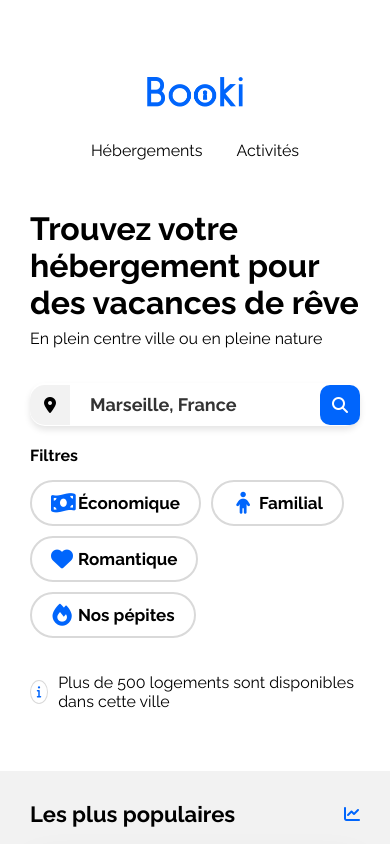
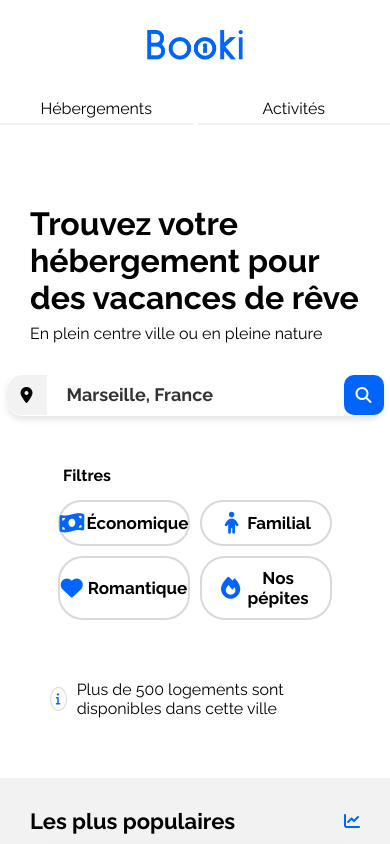
Before and after one commit to MehdiUI/booki-starter-code-master, a plain HTML site: page index.html in a window 390 px wide. Shown: the top 844 px of the page. Drawn offline with Linux system fonts and the light colour scheme.

Commit message:
finition v2

```diff
--- a/css/style.css
+++ b/css/style.css
@@ -271,6 +271,7 @@ a {
     border-radius: 20px;
     padding: 30px;
     box-sizing: border-box;
+    padding-bottom: 20PX;
 }
 
 /****** Hebergements ***********/
@@ -279,6 +280,7 @@ a {
   display: flex;
   flex-wrap: wrap  ;
   margin-right: 30px;
+
 
 }
 
@@ -310,7 +312,7 @@ a {
 }
 
 .herbergements-card .card-content {
-  padding: 15px;
+  padding: 5px;
   display: flex;
   flex-direction: column;
   justify-content: space-between;
@@ -319,7 +321,7 @@ a {
 
 
 .card-title {
-  margin-top: 10px;
+
   margin-bottom: 4px;
 }
 
@@ -329,7 +331,7 @@ a {
 }
 
 .card-rating {
-  margin-top: 10px;
+
   font-size: 16px;
 }
 
@@ -340,7 +342,7 @@ a {
 
 .herbergements-card2 {
   width:100%; /* Chaque carte occupe 32% de la largeur du parent */
-  margin-bottom: 20px; /* Espacement en bas pour éviter le chevauchement vertical */
+  /* Espacement en bas pour éviter le chevauchement vertical */
   box-sizing: border-box; /* S'assure que le padding et les bordures sont inclus dans la largeur */
   display: flex;
         flex-direction: row;
@@ -354,6 +356,7 @@ a {
   margin-top: 30px;
   border: 1px solid #ddd; /* Optionnel : pour ajouter une bordure */
   border-radius: 20px; /* Pour rendre les bords arrondis */
+  margin-bottom: 20px ;
 
 }
 
@@ -366,7 +369,7 @@ a {
 }
 
 .herbergements-card2 .card-content {
-  padding: 15px;
+  padding: 5px;
   display: flex;
   flex-direction: column;
   justify-content: space-between;
@@ -469,6 +472,7 @@ a {
 .more{
   font-weight: bold;
   font-size: 18px;
+  margin-left: 10PX;
 }
 /* footer */
 
@@ -497,7 +501,6 @@ footer {
   font-style: normal;
   font-weight: 400;
   gap: 20px;
-  margin-left: 87px;
   position: relative;
 
 }
@@ -608,8 +611,10 @@ footer {
       border-top-left-radius: 20px;
       border-top-right-radius: 20px;
     }
+
     footer {
-    height:15vh;
+    height:20vh;
+    margin-left:0 ;
 
 
     }
@@ -619,42 +624,73 @@ footer {
 @media (max-width: 767.98px) {
     /* ... */
 
+header{
+  padding: 0;
+}
 
+.titre{
+  padding: 30px;
+  margin: 0;
+}
+
+.filter-container{
+  padding: 30px;
+}
   nav{
     display: flex;
     flex-direction: column;
     justify-content: center;
     align-self: center;
     align-items: center;
-
+    padding: 0;
 
 
   }
 
 
   .logonav {
-   padding: 30px;
+   padding: 30px 0 30px 0 ;
 
   }
 
-  .nav-btn {
-    border-top: none !important; /* Force la suppression de la bordure supérieure */
-    border-bottom: 2px solid transparent; /* Bordure inférieure transparente par défaut */
-    width: 100%; /* Assure une bonne largeur en mobile si nécessaire */
-    text-align: center; /* Centrer le texte si besoin */
+  .btn_nav{
+    width: 100%;
+    display: flex;
+    flex-direction: row;
+    justify-content: space-between;
+    align-items: center;
+    align-self: center;
+    text-align: center;
+    border-top: none;
+
+    gap: 5px;
+  }
+
+  .nav-btn { border-bottom: 2px solid #F2F2F2 ;
+    align-items: center;
+    align-self: center;
+    justify-content: center;
+    display: flex;
+    border-top: none; /* Supprime la bordure supérieure en mobile */
+     /* Ajoute une bordure inférieure transparente par défaut */
+    width: 100%; /* Largeur 100% pour occuper tout l'espace */
+    text-align: center; /* Centre le texte */
+    padding: 5px;
+    gap: 5px;
 }
 
-/* Bordure inférieure active en responsive */
-.nav-btn:active, .nav-btn.active {
-    border-bottom: 2px solid #007bff; /* Affiche la bordure inférieure */
-    color: #0056b3; /* Change la couleur du texte */
+.nav-btn:hover {
+  border: none;
 }
 
-/* Bordure inférieure au survol en responsive */
-.nav-btn:hover {
-    border-bottom: 2px solid #007bff; /* Affiche la bordure inférieure au survol */
-    color: #0056b3; /* Change la couleur du texte */
+/* Bordure inférieure active en mobile */
+.nav-btn.active, .nav-btn:active {
+  border-top: none ;
+    border-bottom: 2px solid #007bff; /* Bordure inférieure visible en état actif */
+    color: #0056b3; /* Couleur du texte active */
 }
+
+
 
 .search-container {
   display: flex;
@@ -662,7 +698,7 @@ footer {
   align-items: center;     /* Centre verticalement */
   margin: 0 auto;          /* Centrage horizontal */
   width: 100%;              /* Garde une largeur adaptée */
-  height: auto;            /* Ajuste la hauteur selon le contenu */
+  padding: 0;
 }
 
 .searchicon{
@@ -714,8 +750,23 @@ footer {
   }
   .filter-section{
     flex-wrap: wrap;
+    width: 100%;
+    justify-content: center;
+  }
+  .filter-btn{
+    width: 40%;
   }
 
+  .filter-label{
+    margin-left: 10%;
+  }
+
+
+  .info{
+    padding: 30px;
+    margin-left: 5%;
+    margin-top: 0;
+  }
   .hebergements-and-populaires {
     display: flex;
 
@@ -757,9 +808,7 @@ footer {
 
 }
 
-header{
-  padding: 30px;
-}
+
 
 .activite{
   height: 100%;
@@ -773,7 +822,7 @@ footer{
   flex-direction: column;
   height: 100%;
   padding: 20px;
-  margin-top: 20px;
+  margin-top: 0;
 }
 
 .apropos{
```
